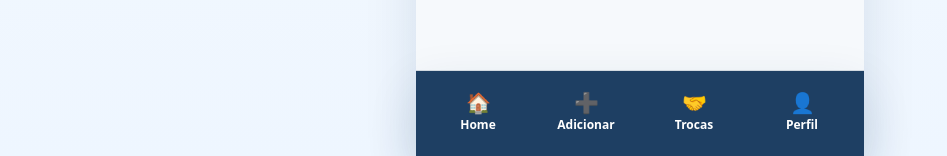
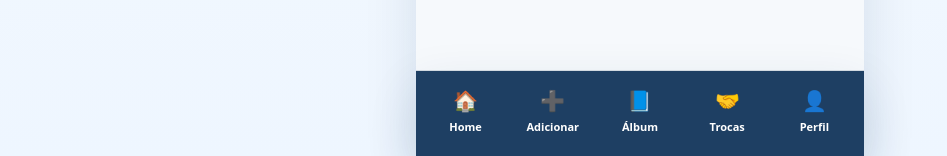
Before and after one commit to Cremonez07/troca-figurinhas, a Next.js app: page / in a window 1280 px wide. Shown: the part 641-797 px from the top of the page, without its empty margins (0-947 px from the left). Built offline with nearby package versions, Linux system fonts and the light colour scheme; no server answers.

Commit message:
Adiciona álbum na navegação inferior

```diff
--- a/src/components/bottom-nav.tsx
+++ b/src/components/bottom-nav.tsx
@@ -3,18 +3,28 @@ import Link from "next/link";
 const items = [
   { href: "/", label: "Home", icon: "🏠" },
   { href: "/adicionar", label: "Adicionar", icon: "➕" },
+  { href: "/album", label: "Álbum", icon: "📘" },
   { href: "/trocas", label: "Trocas", icon: "🤝" },
   { href: "/perfil", label: "Perfil", icon: "👤" }
 ] as const;
 
 export function BottomNav() {
   return (
-    <nav className="safe-bottom fixed inset-x-0 bottom-0 z-30 mx-auto max-w-md border-t border-white/80 bg-deep/95 px-3 pt-2 text-white shadow-soft backdrop-blur">
-      <div className="grid grid-cols-4 gap-2">
+    <nav className="safe-bottom fixed inset-x-0 bottom-0 z-30 mx-auto max-w-md border-t border-white/80 bg-deep/95 px-2 pt-2 text-white shadow-soft backdrop-blur">
+      <div className="grid grid-cols-5 gap-1">
         {items.map((item) => (
-          <Link key={item.href} href={item.href} className="flex min-h-16 flex-col items-center justify-center rounded-2xl px-2 text-xs font-bold active:bg-white/10">
-            <span className="text-xl" aria-hidden>{item.icon}</span>
-            {item.label}
+          <Link
+            key={item.href}
+            href={item.href}
+            className="flex min-h-16 flex-col items-center justify-center rounded-2xl px-1 text-[11px] font-bold active:bg-white/10"
+          >
+            <span className="text-xl" aria-hidden>
+              {item.icon}
+            </span>
+
+            <span className="mt-1">
+              {item.label}
+            </span>
           </Link>
         ))}
       </div>
```
